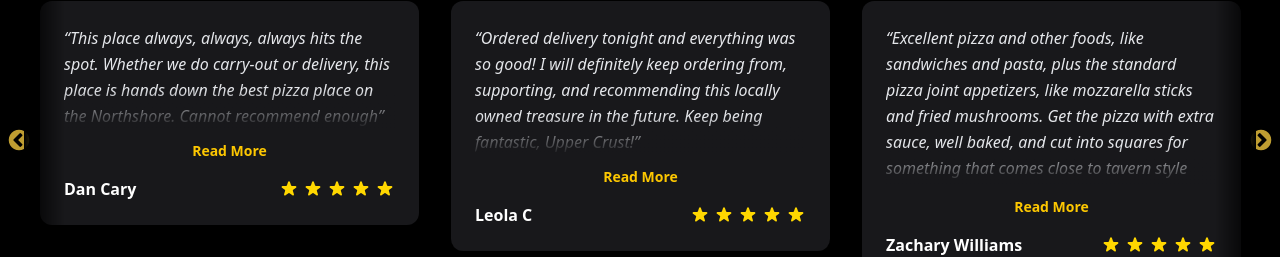
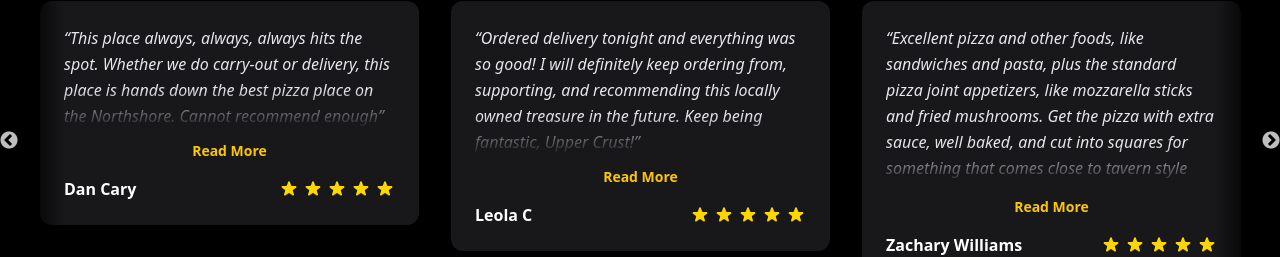
Before and after one commit to ZachAH/UpperCrust, a React (Vite) app: page / in a window 1280 px wide. Shown: the part 995-1252 px from the top of the page. Built offline with nearby package versions, Linux system fonts and the light colour scheme.

Commit message:
updated arrows

```diff
--- a/src/index.css
+++ b/src/index.css
@@ -109,19 +109,6 @@
 /* --- Slick Carousel Custom Styling --- */
 
 /* Arrow buttons */
-.slick-prev,
-.slick-next {
-  width: 40px !important;
-  height: 40px !important;
-  z-index: 10;
-}
-
-.slick-prev:before,
-.slick-next:before {
-  font-size: 24px !important;
-  color: #d4af37 !important; /* Metallic gold */
-  opacity: 0.9 !important;
-}
 
 /* Hover glow on arrows */
 .slick-prev:hover:before,
```
